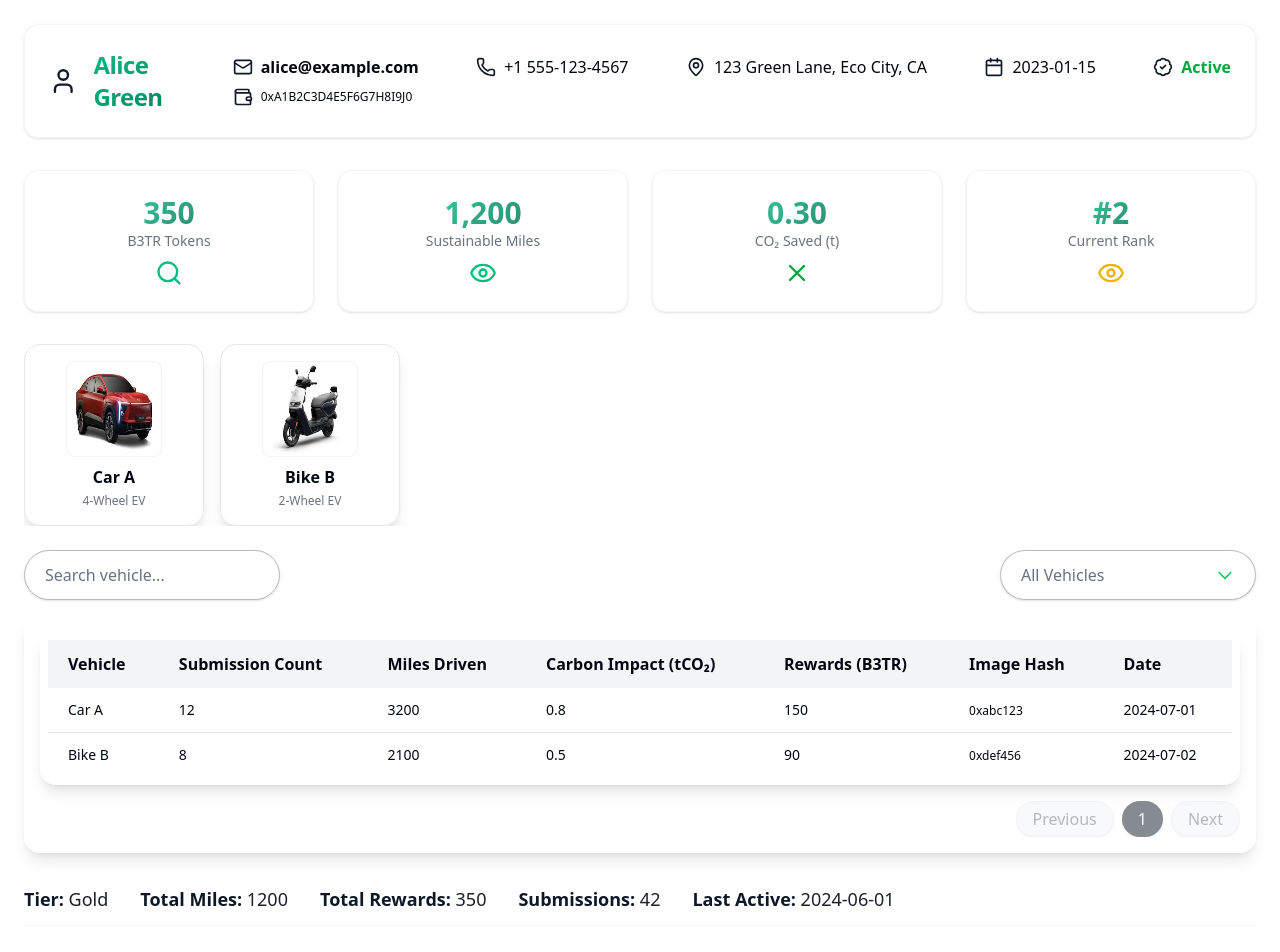
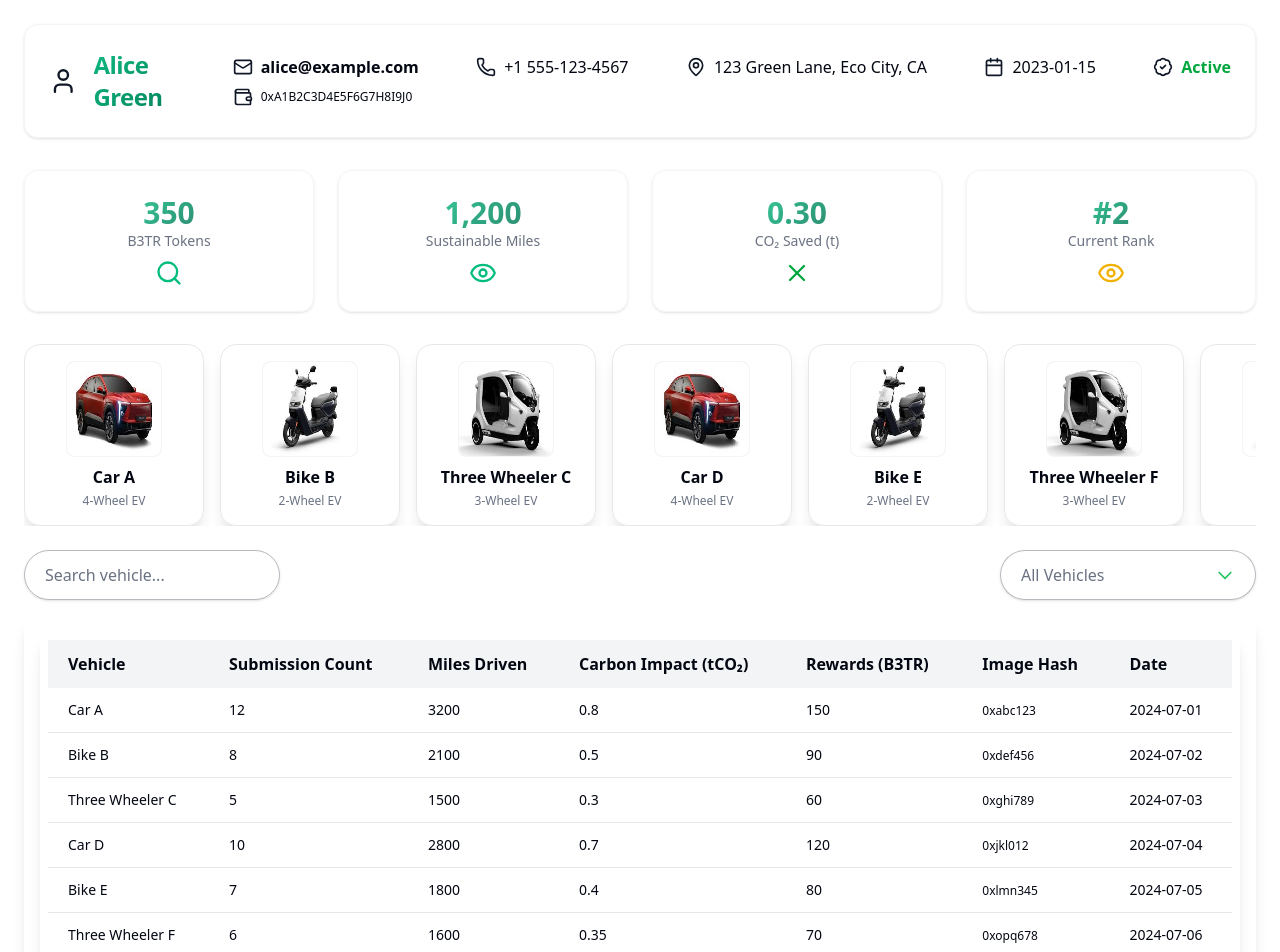
Before and after one commit to DattatrayPatil-Alchemytech/byteme-ai-frontend, a Next.js app: page /admin/users/1 in a window 1280 px wide. Shown: the top 952 px of the page. Built offline with nearby package versions, Linux system fonts and the light colour scheme.

Commit message:
fix: BA-50 Mock data changes.

```diff
--- a/app/(user)/dashboard/mockHistory.ts
+++ b/app/(user)/dashboard/mockHistory.ts
@@ -23,5 +23,74 @@ export const mockHistory = [
     imageHash: "0xdef456",
     date: "2024-07-02",
   },
-
+  {
+    id: 3,
+    vehicle: "Three Wheeler C",
+    image: "/assets/threewheeler-ev.jpg",
+    type: "3-wheel",
+    submissionCount: 5,
+    milesDriven: 1500,
+    carbonImpact: 0.3,
+    rewards: 60,
+    imageHash: "0xghi789",
+    date: "2024-07-03",
+  },
+  {
+    id: 4,
+    vehicle: "Car D",
+    image: "/assets/car-ev.jpg",
+    type: "4-wheel",
+    submissionCount: 10,
+    milesDriven: 2800,
+    carbonImpact: 0.7,
+    rewards: 120,
+    imageHash: "0xjkl012",
+    date: "2024-07-04",
+  },
+  {
+    id: 5,
+    vehicle: "Bike E",
+    image: "/assets/bike-ev.jpg",
+    type: "2-wheel",
+    submissionCount: 7,
+    milesDriven: 1800,
+    carbonImpact: 0.4,
+    rewards: 80,
+    imageHash: "0xlmn345",
+    date: "2024-07-05",
+  },
+  {
+    id: 6,
+    vehicle: "Three Wheeler F",
+    image: "/assets/threewheeler-ev.jpg",
+    type: "3-wheel",
+    submissionCount: 6,
+    milesDriven: 1600,
+    carbonImpact: 0.35,
+    rewards: 70,
+    imageHash: "0xopq678",
+    date: "2024-07-06",
+  },
+  // Add 18 more entries
+  ...Array.from({ length: 18 }, (_, i) => {
+    const idx = i + 7;
+    const vehicles = [
+      { name: "Car", img: "/assets/car-ev.jpg", type: "4-wheel" },
+      { name: "Bike", img: "/assets/bike-ev.jpg", type: "2-wheel" },
+      { name: "Three Wheeler", img: "/assets/threewheeler-ev.jpg", type: "3-wheel" },
+    ];
+    const v = vehicles[idx % vehicles.length];
+    return {
+      id: idx,
+      vehicle: `${v.name} ${String.fromCharCode(65 + (idx % 6))}`,
+      image: v.img,
+      type: v.type,
+      submissionCount: 5 + (idx * 3) % 20,
+      milesDriven: 1000 + (idx * 123) % 3500,
+      carbonImpact: (0.2 + (idx % 5) * 0.1).toFixed(2),
+      rewards: 50 + (idx * 7) % 200,
+      imageHash: `0x${(Math.random() * 1e6).toString(16).slice(0, 6)}`,
+      date: `2024-07-${(idx % 28 + 1).toString().padStart(2, '0')}`,
+    };
+  })
 ];
--- a/app/admin/users/[id]/page.tsx
+++ b/app/admin/users/[id]/page.tsx
@@ -85,16 +85,6 @@ const mockUserHistory = [
   },
 ];
 
-const historyColumns = [
-  { accessorKey: "vehicle", header: "Vehicle" },
-  { accessorKey: "submissionCount", header: "Submission Count" },
-  { accessorKey: "milesDriven", header: "Miles Driven" },
-  { accessorKey: "carbonImpact", header: "Carbon Impact (tCO₂)" },
-  { accessorKey: "rewards", header: "Rewards (B3TR)" },
-  { accessorKey: "imageHash", header: "Image Hash" },
-  { accessorKey: "date", header: "Date" },
-];
-
 // Add more mock user details for demonstration
 const userDetailsMap: Record<string, any> = {
   '1': {
@@ -136,10 +126,6 @@ export default function UserViewPage({ params }: { params: { id: string } }) {
   // State for search and filter
   const [search, setSearch] = useState("");
   const [vehicleFilter, setVehicleFilter] = useState("");
-  const [selectedVehicle, setSelectedVehicle] = useState(
-    mockUserHistory[0]?.vehicle || ""
-  );
-  const carouselRef = useRef<HTMLDivElement>(null);
 
   // Vehicle options for dropdown
   const vehicleOptions = useMemo(() => {
@@ -254,7 +240,7 @@ export default function UserViewPage({ params }: { params: { id: string } }) {
         <Select
           value={vehicleFilter}
           onChange={setVehicleFilter}
-          options={[{ value: "", label: "All Vehicles" }, ...vehicleOptions]}
+          options={[...vehicleOptions]}
           placeholder="All Vehicles"
         />
       </div>
```
